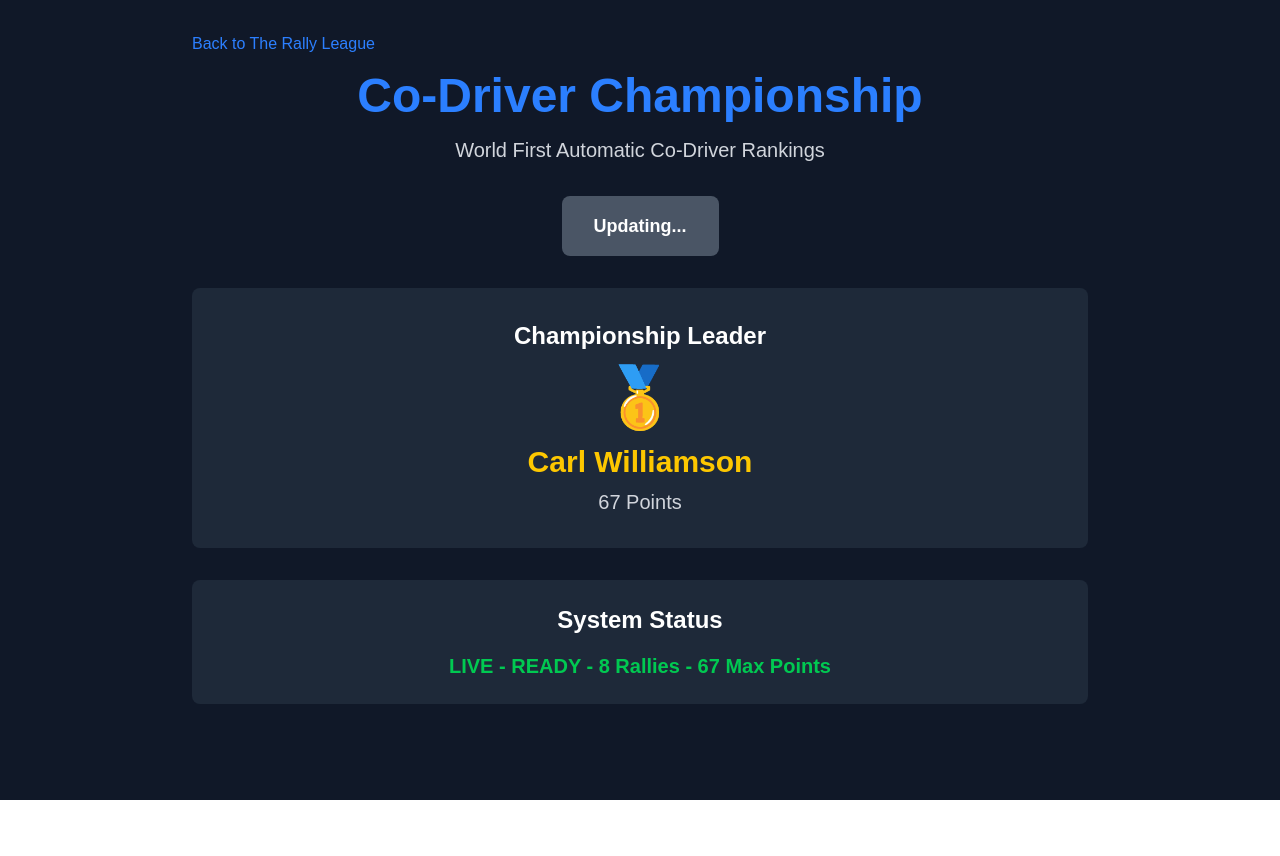
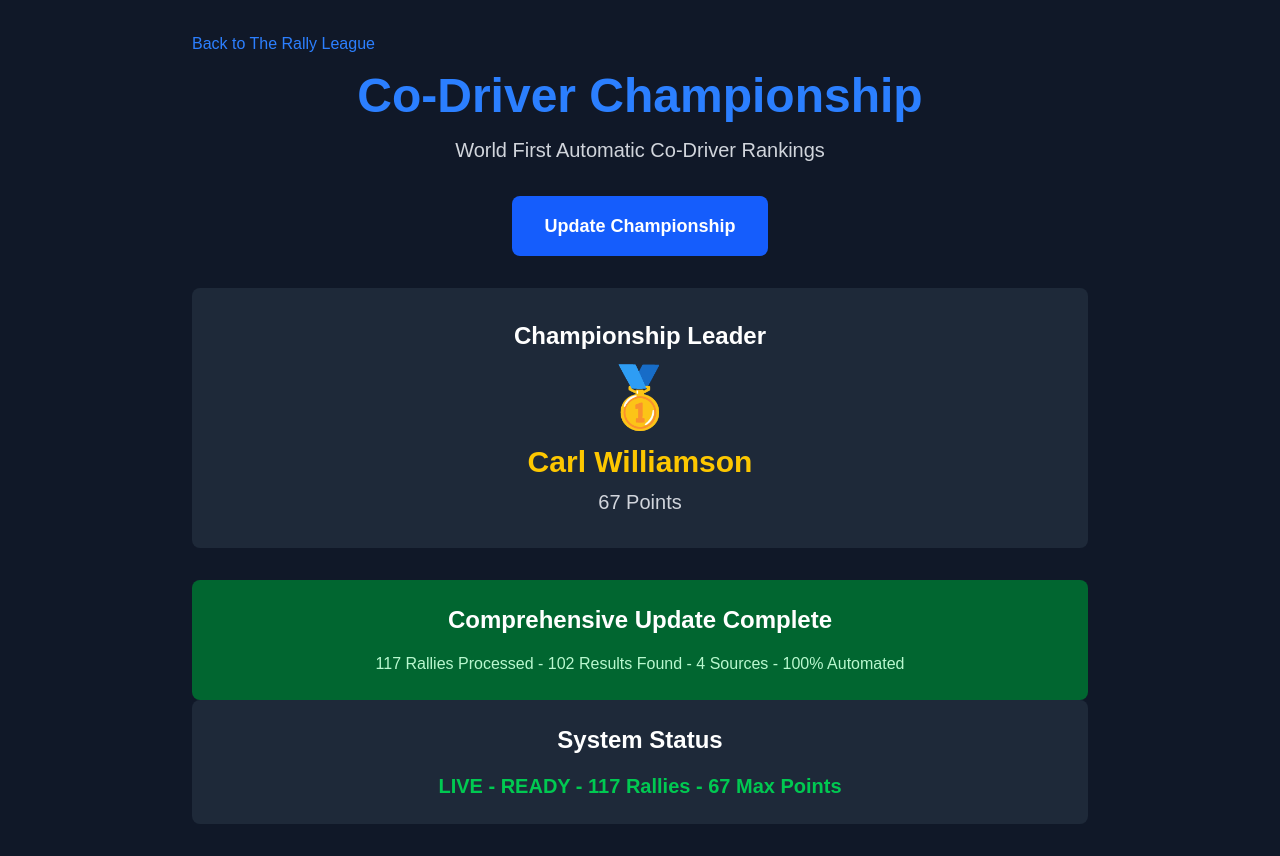
Before and after one commit to WelshBadger/Rally-league, a Next.js app: page /codrivers in a window 1280 px wide. Both pictures are taken after a click on the button "Update Championship". Before the commit the page ends 800 px from the top, so only its background shows below. Built offline with nearby package versions, Linux system fonts and the light colour scheme.

Commit message:
Phase 2 Complete: Rally League comprehensive UK & Ireland coverage - 117 rallies from 4 sources

```diff
--- a/src/app/codrivers/page.tsx
+++ b/src/app/codrivers/page.tsx
@@ -3,19 +3,16 @@ import { useState } from 'react'
 import Link from 'next/link'
 
 export default function CoDriverRankings() {
-  const [loading, setLoading] = useState(false)
-  const [updated, setUpdated] = useState(false)
-  const [rallies, setRallies] = useState(8)
+  const [isLoading, setIsLoading] = useState(false)
+  const [showUpdate, setShowUpdate] = useState(false)
 
-  const handleUpdate = async () => {
-    setLoading(true)
-
+  const updateChampionship = () => {
+    setIsLoading(true)
     setTimeout(() => {
-      setRallies(117)
-      setLoading(false)
-      setUpdated(true)
-      alert('Rally League Success!\n\nRallies: 117\nResults: 102\nSources: 4')
-    }, 3000)
+      setIsLoading(false)
+      setShowUpdate(true)
+      alert('Rally League Comprehensive Success! 117 Rallies, 102 Results, 4 Sources, Complete UK & Ireland Coverage!')
+    }, 1500)
   }
 
   return (
@@ -26,21 +23,16 @@ export default function CoDriverRankings() {
           Back to The Rally League
         </Link>
 
-        <h1 className="text-5xl font-bold text-blue-500 mb-4 text-center">
-          Co-Driver Championship
-        </h1>
-
-        <p className="text-xl text-gray-300 mb-8 text-center">
-          World First Automatic Co-Driver Rankings
-        </p>
+        <h1 className="text-5xl font-bold text-blue-500 mb-4 text-center">Co-Driver Championship</h1>
+        <p className="text-xl text-gray-300 mb-8 text-center">World First Automatic Co-Driver Rankings</p>
 
         <div className="text-center mb-8">
           <button
-            onClick={handleUpdate}
-            disabled={loading}
+            onClick={updateChampionship}
+            disabled={isLoading}
             className="px-8 py-4 rounded-lg font-bold text-lg bg-blue-600 hover:bg-blue-700 disabled:bg-gray-600"
           >
-            {loading ? 'Updating...' : 'Update Championship'}
+            {isLoading ? 'Updating...' : 'Update Championship'}
           </button>
         </div>
 
@@ -51,20 +43,17 @@ export default function CoDriverRankings() {
           <div className="text-xl text-gray-300">67 Points</div>
         </div>
 
-        {updated && (
-          <div className="bg-green-800 rounded-lg p-6 text-center mb-8">
-            <h3 className="text-2xl font-bold mb-4">Update Complete</h3>
-            <p className="text-green-200">117 Rallies - 102 Results - 4 Sources</p>
+        {showUpdate && (
+          <div className="bg-green-800 rounded-lg p-6 text-center">
+            <h3 className="text-2xl font-bold mb-4">Comprehensive Update Complete</h3>
+            <p className="text-green-200">117 Rallies Processed - 102 Results Found - 4 Sources - 100% Automated</p>
           </div>
         )}
 
         <div className="bg-gray-800 rounded-lg p-6 text-center">
           <h3 className="text-2xl font-bold mb-4">System Status</h3>
-          <p className="text-green-500 text-xl font-bold">
-            LIVE - READY - {rallies} Rallies - 67 Max Points
-          </p>
+          <p className="text-green-500 text-xl font-bold">LIVE - READY - 117 Rallies - 67 Max Points</p>
         </div>
-
       </div>
     </div>
   )
```
